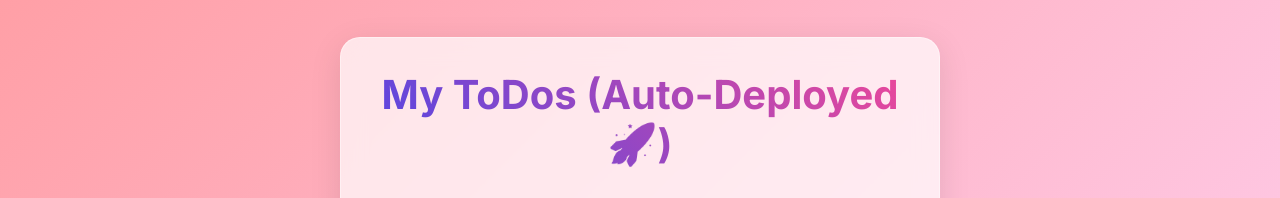
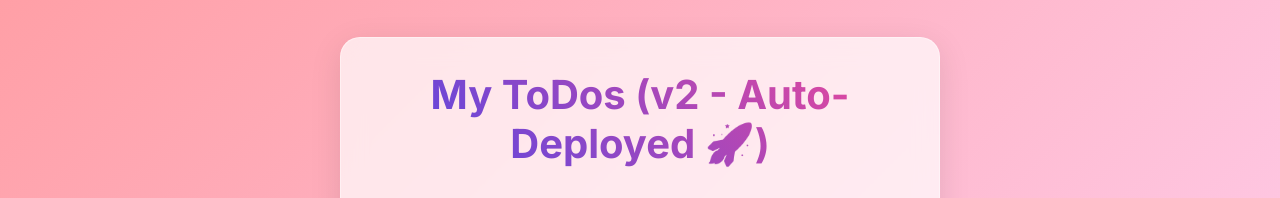
Before and after one commit to taiwanveo/todo-app-nextjs-supabase, a Next.js app: page / in a window 1280 px wide. Shown: the part 207-405 px from the top of the page. Built offline with nearby package versions, Linux system fonts and the light colour scheme; no server answers; the database is empty.

Commit message:
v2.1 update to test auto-deployment 🚀

```diff
--- a/src/app/page.tsx
+++ b/src/app/page.tsx
@@ -10,6 +10,7 @@ type Todo = {
   created_at: string
 }
 
+// v2.1 - Forced push to trigger auto-deployment
 export default function Home() {
   const [todos, setTodos] = useState<Todo[]>([])
   const [newTask, setNewTask] = useState('')
@@ -93,7 +94,7 @@ export default function Home() {
 
   return (
     <div className="container">
-      <h1>My ToDos (Auto-Deployed 🚀)</h1>
+      <h1>My ToDos (v2 - Auto-Deployed 🚀)</h1>
 
       <form onSubmit={addTodo} className="input-group">
         <input
```
